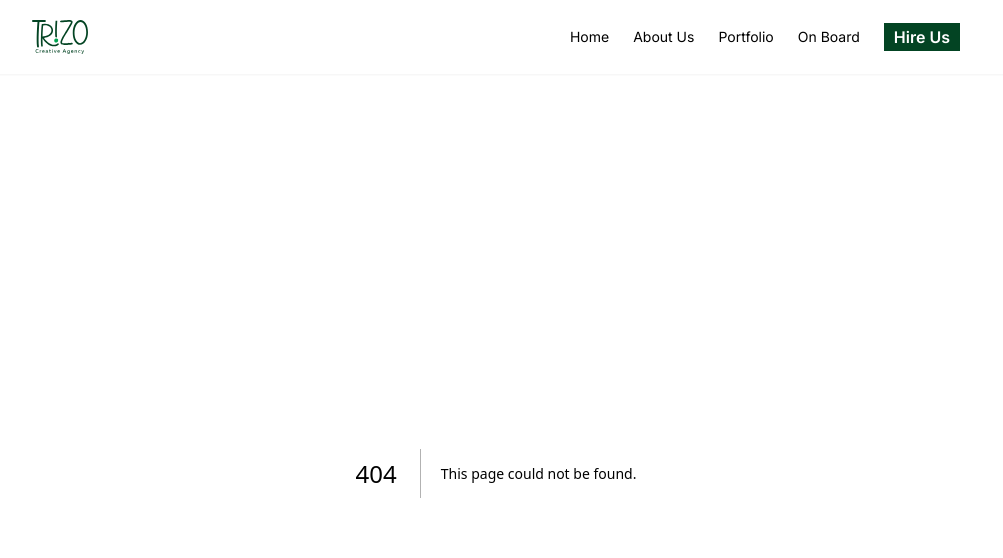
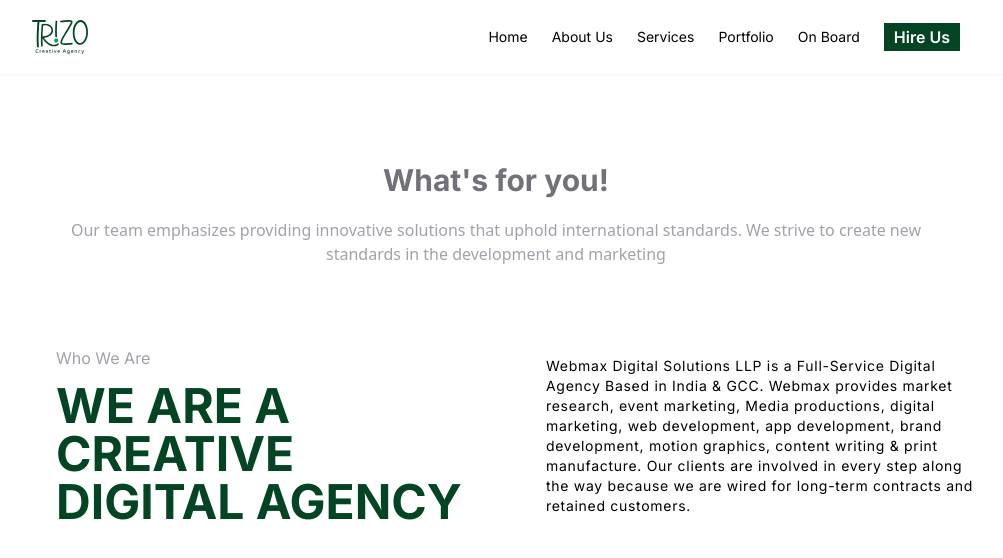
Before and after one commit to Thasneem-ma/trizo, a Next.js app: page /services in a window 1280 px wide. Before the commit this address had no page. Shown: the top 558 px of the page, without its empty margins (144-1147 px from the left). Built offline with nearby package versions, Linux system fonts and the light colour scheme.

Commit message:
hafe commit

```diff
--- /dev/null
+++ b/app/about/page.js
@@ -0,0 +1,13 @@
+import React from 'react'
+
+function About() {
+    return (
+        <div className=' flex-col md:flex-row items-center  py-12 px-16 md:px-44 space-x-6'>
+            <div className='flex items-center justify-center'>
+                <h1 className='text-5xl md:text-9xl font-bold text-brand-primary opacity-10'>About Us</h1>
+            </div>
+        </div>
+    )
+}
+
+export default About;
--- a/app/page.tsx
+++ b/app/page.tsx
@@ -6,6 +6,7 @@ import Banner2 from '@/components/Banner2.js'
 import ServiceBox from '@/components/ServiceBox.js'
 import WhatWe from '@/components/WhatWe.jsx'
 import Portfolio from '@/components/Portfolio.jsx'
+
 
 
 export default function Home() {
--- /dev/null
+++ b/app/services/page.jsx
@@ -0,0 +1,22 @@
+import React from 'react'
+
+function page() {
+  return (
+    <div className=' flex-col gap-10 md:flex-row items-center  py-12 px-16 md:px-44 space-x-6'>
+      <div className='text-center py-10 flex flex-col gap-5'>
+        <h1 className='text-4xl md:text-3xl font-bold text-zinc-500'>What's for you!</h1>
+        <h1 className='text-lg md:text-base font-sans  text-zinc-400'>Our team emphasizes providing innovative solutions that uphold international standards. We strive to create new standards in the development and marketing</h1>
+      </div>
+      <div className='flex flex-col lg:flex-row justify-between gap-10 pt-10 w-full space-x-3 items-center'>
+        <div className='w-full lg:w-1/2 text-start flex flex-col gap-3'>
+          <h1 className='text-zinc-400'>Who We Are</h1>
+          <h1 className='text-brand-primary font-bold text-6xl md:text-5xl'>WE ARE A CREATIVE DIGITAL AGENCY</h1>
+        </div>
+        <p className='w-full lg:w-1/2 text-sm md:text-sm tracking-wider leading-6'>Webmax Digital Solutions LLP is a Full-Service Digital Agency Based in India & GCC. Webmax provides market research, event marketing, Media productions, digital marketing, web development, app development, brand development, motion graphics, content writing & print manufacture. Our clients are involved in every step along the way because we are wired for long-term contracts and retained customers.</p>
+      </div>
+
+    </div>
+  )
+}
+
+export default page
--- a/components/All.js
+++ /dev/null
@@ -1,11 +0,0 @@
-import React from 'react'
-
-function All() {
-  return (
-    <div>
-      ddddddddddddd
-    </div>
-  )
-}
-
-export default All
--- a/components/Navbar.js
+++ b/components/Navbar.js
@@ -19,6 +19,7 @@ function Navbar() {
       <div className='navbar hidden md:flex  space-x-6 items-center cursor-context-menu '>
         <h1 className='max1 text-sm '>Home</h1>
         <h1 className='max1 text-sm '>About Us</h1>
+        <h1 className='max1 text-sm '>Services</h1>
         <h1 className='max1 text-sm '>Portfolio</h1>
         <h1 className='max1 text-sm '>On Board</h1>
         <button className='text font-semibold bg-brand-primary px-2.5 py-0.5 text-white '>Hire Us</button>
--- a/components/Portfolio.jsx
+++ b/components/Portfolio.jsx
@@ -1,5 +1,6 @@
 import React from 'react';
 import logo from '../assets/2ndComponentBgCut.png'
+
 
 function Portfolio() {
   return (
```
Also changed, not shown: app/portfolio/page.js (line endings or trailing spaces).
